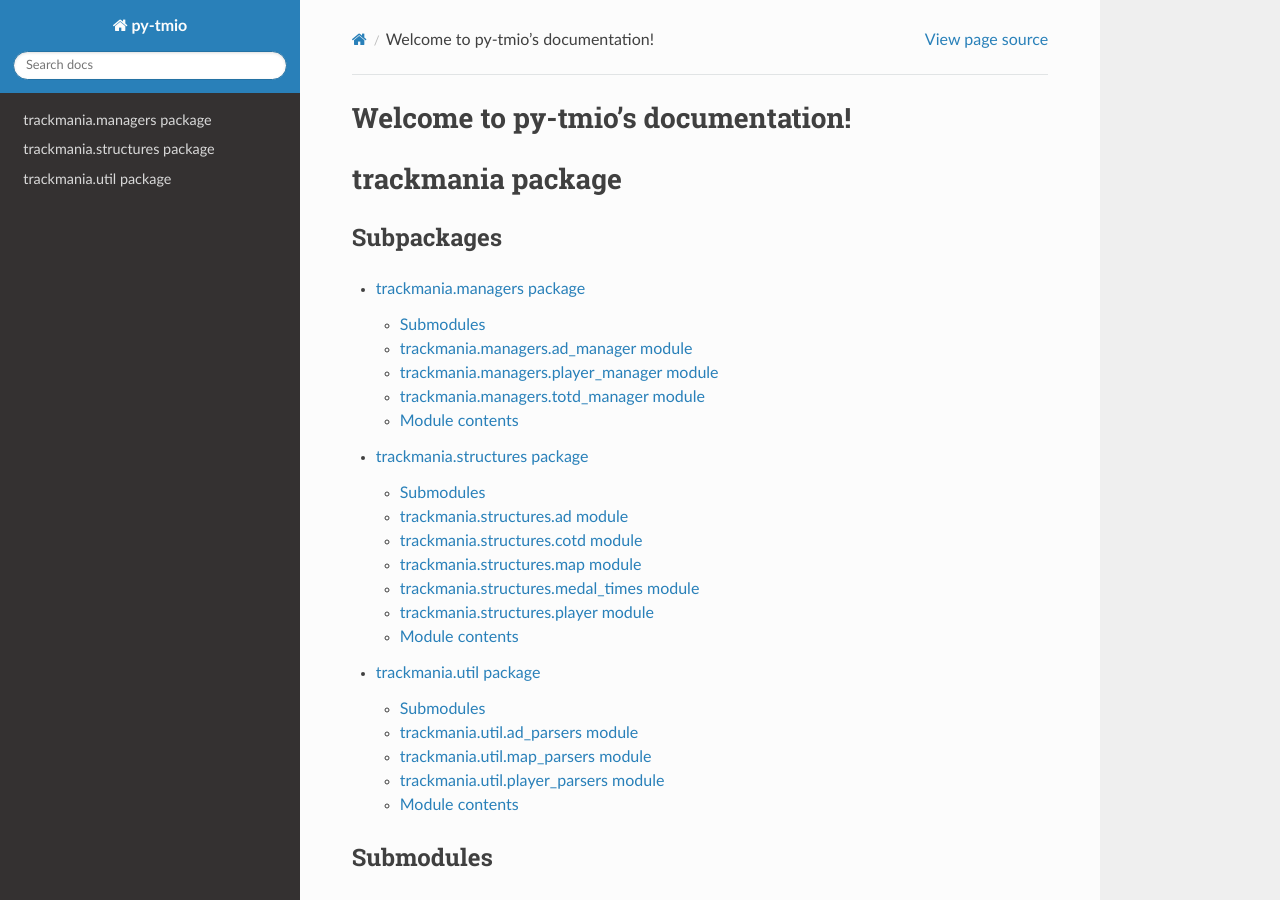
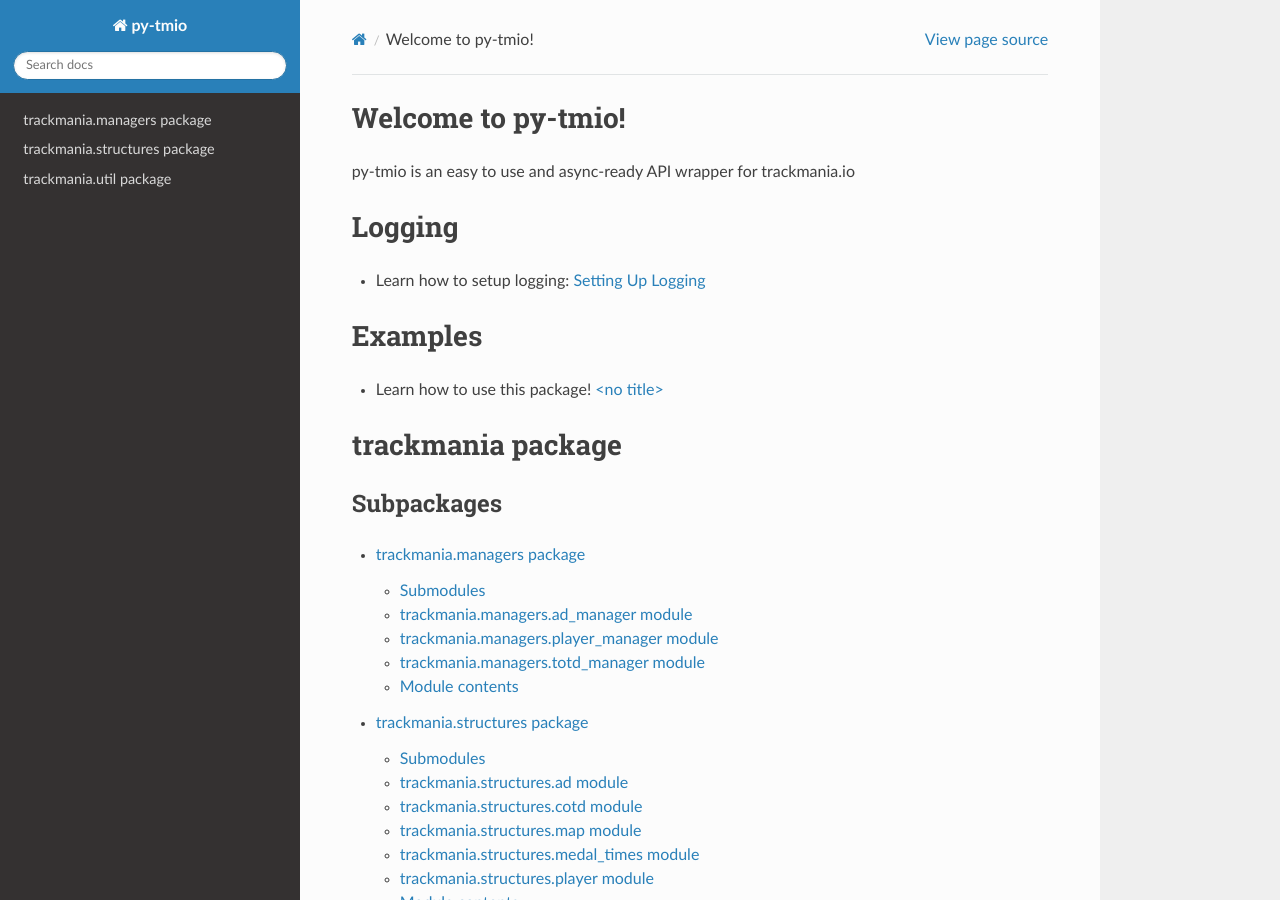
Before and after one commit to deepnimma/py-tmio, a Sphinx documentation site: the page built from docs/index.rst, in a window 1280 px wide and 900 px high. Built offline with Sphinx 7.4.7 and the Read the Docs theme 2.0.0, drawn with Linux system fonts in a browser that asks for light colours.

Commit message:
more docs

```diff
--- /dev/null
+++ b/docs/examples.rst
@@ -0,0 +1,3 @@
+.. versionadded:: 0.2.3
+
+Coming Soon
--- a/docs/index.rst
+++ b/docs/index.rst
@@ -3,10 +3,21 @@
    You can adapt this file completely to your liking, but it should at least
    contain the root `toctree` directive.
 
-Welcome to py-tmio's documentation!
-============================================
+Welcome to py-tmio!
+===================
+py-tmio is an easy to use and async-ready API wrapper for trackmania.io
+
+Logging
+=======
+- Learn how to setup logging: :doc:`/logging`
+
+
+Examples
+========
+- Learn how to use this package! :doc:`/examples`
 
 .. include:: trackmania.rst
+
 
 Indices and tables
 ==================
```
Also changed, not shown: docs/logging.rst (added, +32 -0 lines).
